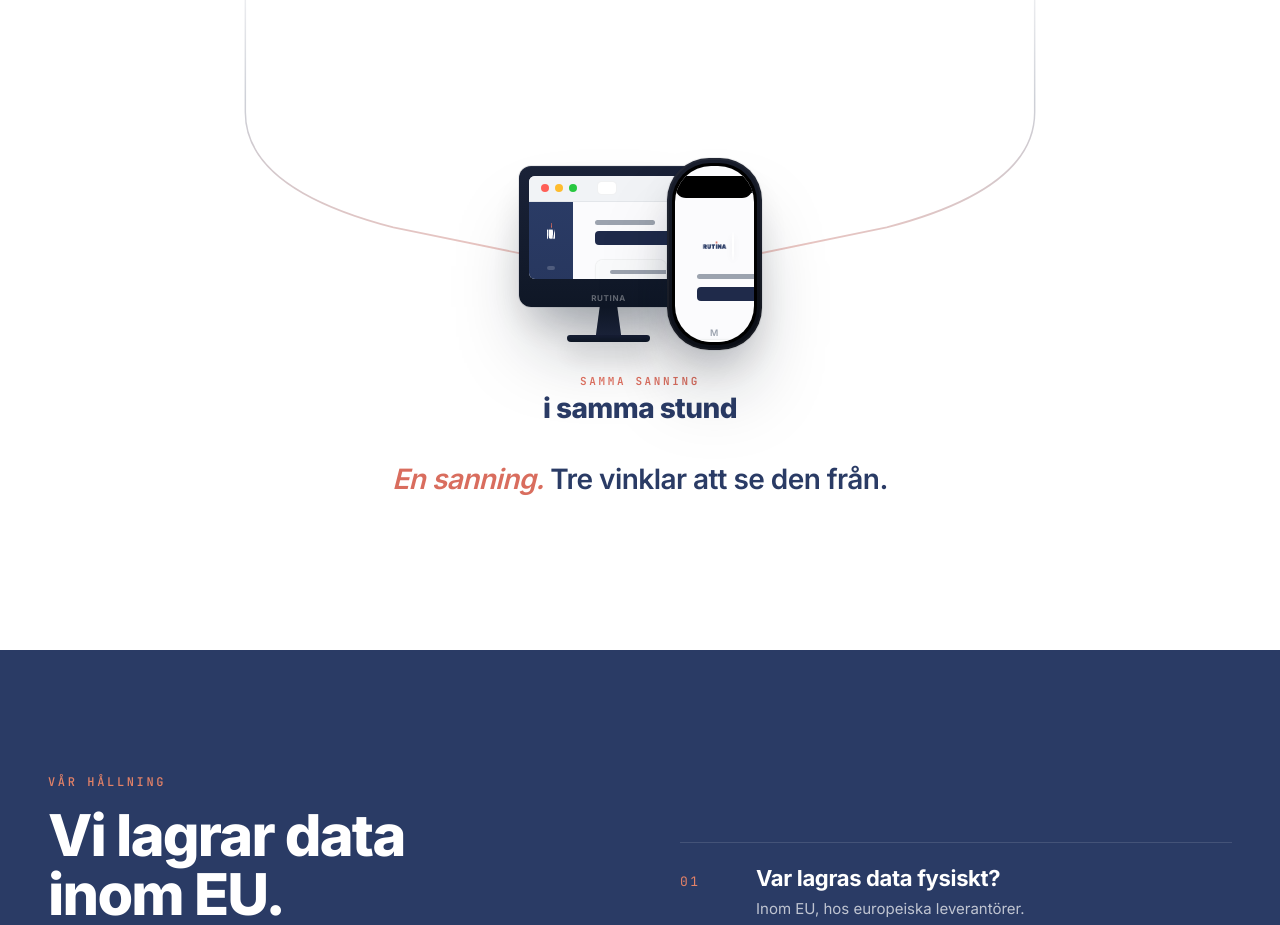
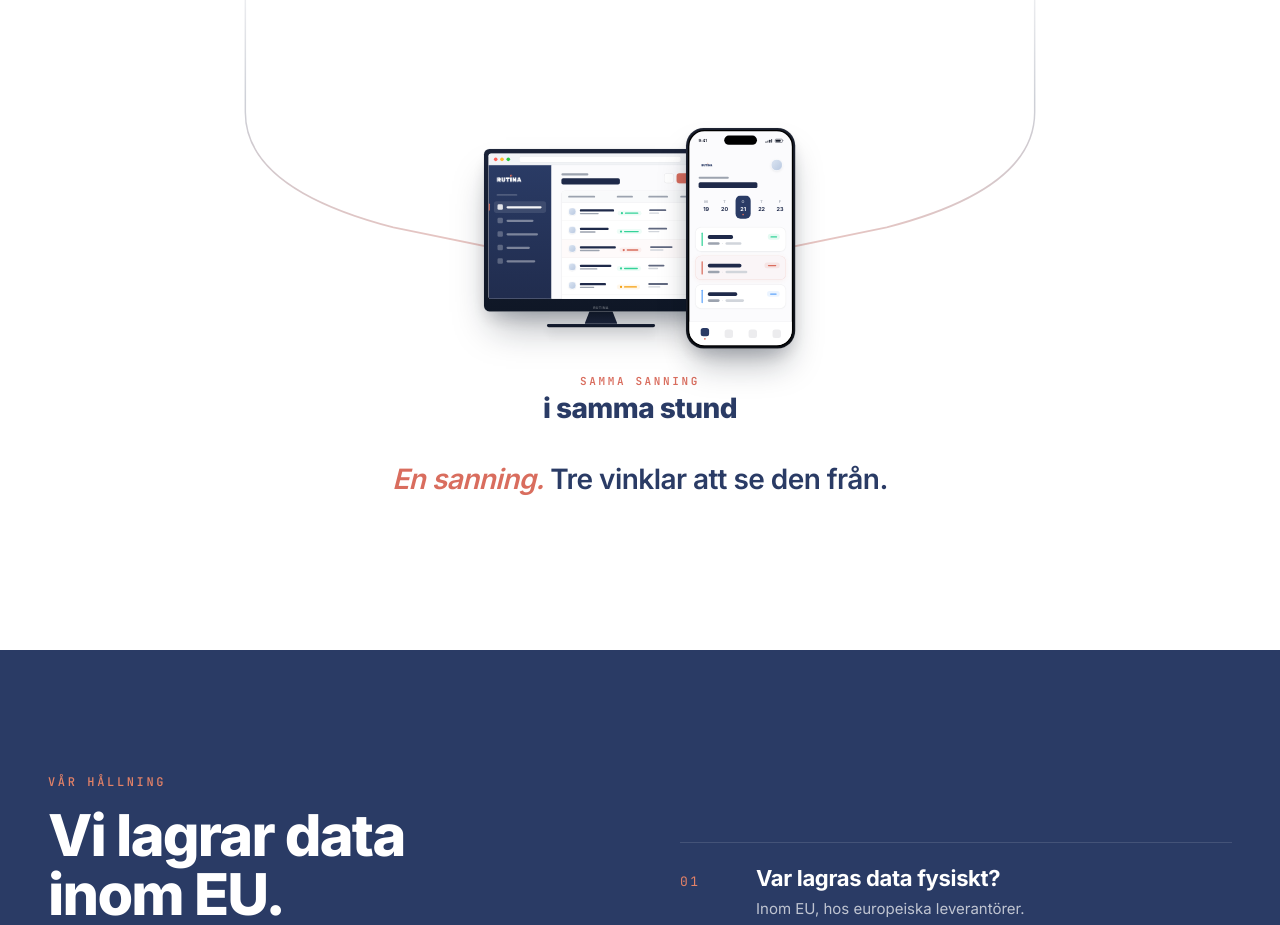
Before and after one commit to Aemadsaloum/avivocare-website-clean, a Next.js app: page / in a window 1280 px wide. Shown: the part 5996-6921 px from the top of the page. Built offline with nearby package versions, Linux system fonts and the light colour scheme.

Commit message:
adjust value section product mockups

```diff
--- a/components/ValueSection.tsx
+++ b/components/ValueSection.tsx
@@ -156,11 +156,15 @@ export default function ValueSection() {
           <div className="vs5-anchor-wrap">
             <div className="vs5-anchor" data-vs5-reveal style={{ '--d': '320ms' } as React.CSSProperties}>
               <div style={{ display: 'flex', alignItems: 'center', justifyContent: 'center', width: '100%' }}>
-                <div style={{ position: 'relative', width: 180, zIndex: 1 }}>
-                  <DesktopMock theme="light" />
+                <div style={{ width: 234, height: 180, position: 'relative', zIndex: 1, overflow: 'visible' }}>
+                  <div style={{ width: 520, transformOrigin: 'top left', transform: 'scale(0.45)' }}>
+                    <DesktopMock theme="light" />
+                  </div>
                 </div>
-                <div style={{ position: 'relative', width: 95, marginLeft: -32, zIndex: 2, pointerEvents: 'none' }}>
-                  <PhoneMock />
+                <div style={{ width: 110, height: 222, position: 'relative', marginLeft: -32, zIndex: 2, pointerEvents: 'none', overflow: 'visible' }}>
+                  <div style={{ width: 260, transformOrigin: 'top left', transform: 'scale(0.42)' }}>
+                    <PhoneMock />
+                  </div>
                 </div>
               </div>
               <div className="vs5-anchor-label">
```
